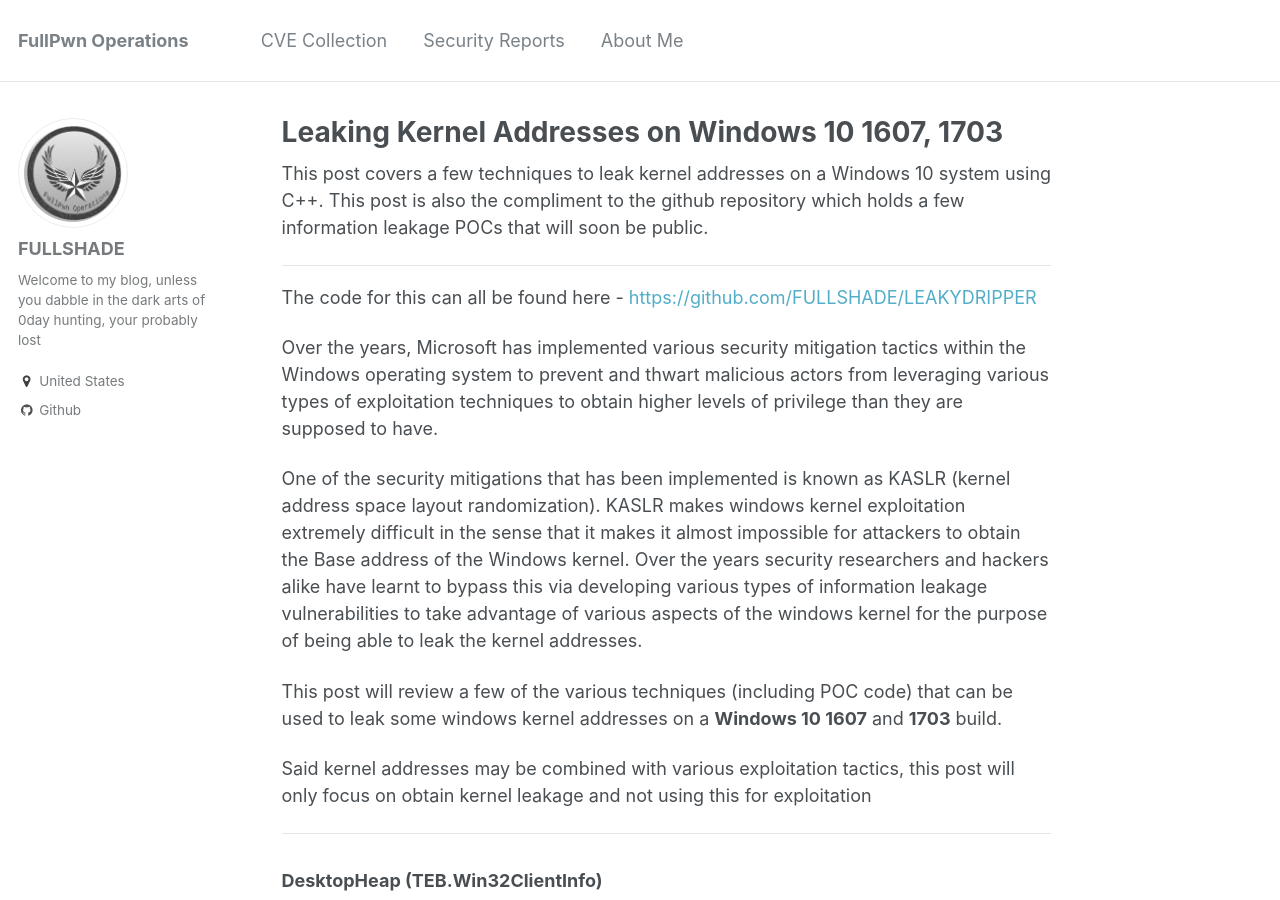
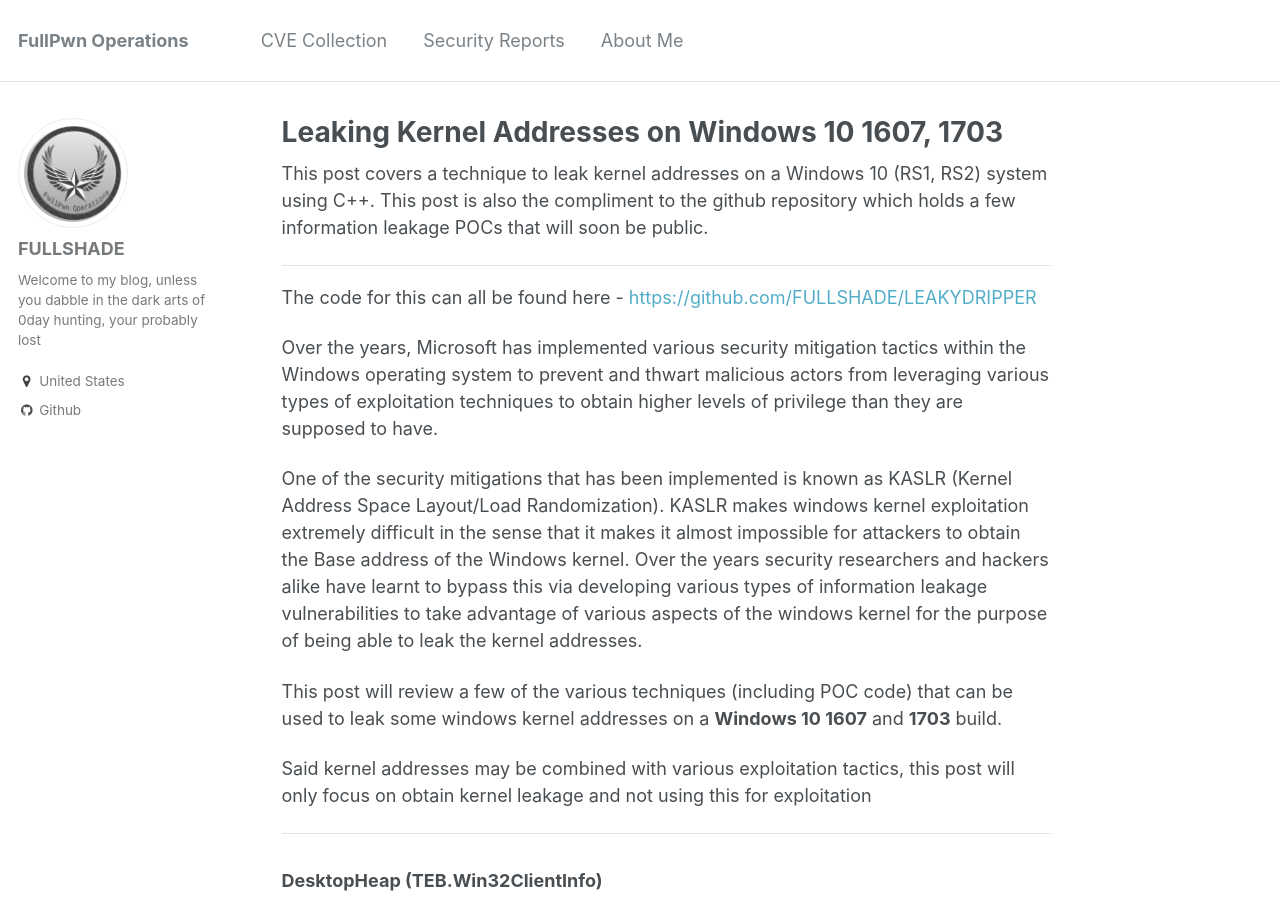
Before and after one commit to asdyxcyxc/FULLSHADE.github.io, a Jekyll site: the page built from _posts/2020-04-20-Windows-10-kaslr-infoleak.md, in a window 1280 px wide and 900 px high. Built offline with Jekyll 4.4.1, drawn with Linux system fonts in a browser that asks for light colours; comment, search, counter and statistics services are not loaded.

Commit message:
Update 2020-04-20-Windows-10-kaslr-infoleak.md

```diff
--- a/_posts/2020-04-20-Windows-10-kaslr-infoleak.md
+++ b/_posts/2020-04-20-Windows-10-kaslr-infoleak.md
@@ -3,7 +3,7 @@
 title: Leaking Kernel Addresses on Windows 10 1607, 1703
 ---
 
-This post covers a few techniques to leak kernel addresses on a Windows 10 system using C++. This post is also the compliment to the github repository which holds a few information leakage POCs that will soon be public.
+This post covers a technique to leak kernel addresses on a Windows 10 (RS1, RS2) system using C++. This post is also the compliment to the github repository which holds a few information leakage POCs that will soon be public.
 
 ----
 
@@ -11,7 +11,7 @@
 
 Over the years, Microsoft has implemented various security mitigation tactics within the Windows operating system to prevent and thwart malicious actors from leveraging various types of exploitation techniques to obtain higher levels of privilege than they are supposed to have.
 
-One of the security mitigations that has been implemented is known as KASLR (kernel address space layout randomization). KASLR makes windows kernel exploitation extremely difficult in the sense that it makes it almost impossible for attackers to obtain the Base address of the Windows kernel. Over the years security researchers and hackers alike have learnt to bypass this via developing various types of information leakage vulnerabilities to take advantage of various aspects of the windows kernel for the purpose of being able to leak the kernel addresses.
+One of the security mitigations that has been implemented is known as KASLR (Kernel Address Space Layout/Load Randomization). KASLR makes windows kernel exploitation extremely difficult in the sense that it makes it almost impossible for attackers to obtain the Base address of the Windows kernel. Over the years security researchers and hackers alike have learnt to bypass this via developing various types of information leakage vulnerabilities to take advantage of various aspects of the windows kernel for the purpose of being able to leak the kernel addresses.
 
 This post will review a few of the various techniques (including POC code) that can be used to leak some windows kernel addresses on a **Windows 10 1607** and **1703** build.
 
```
